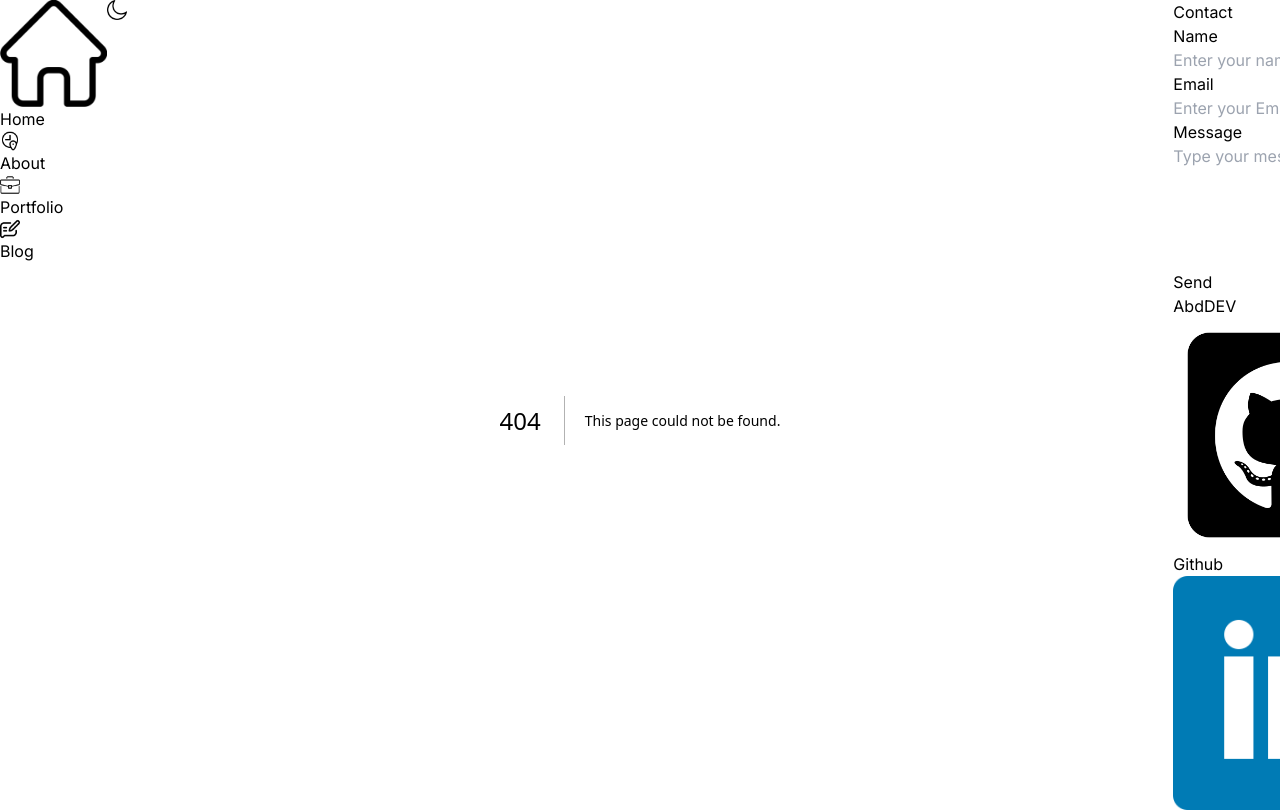
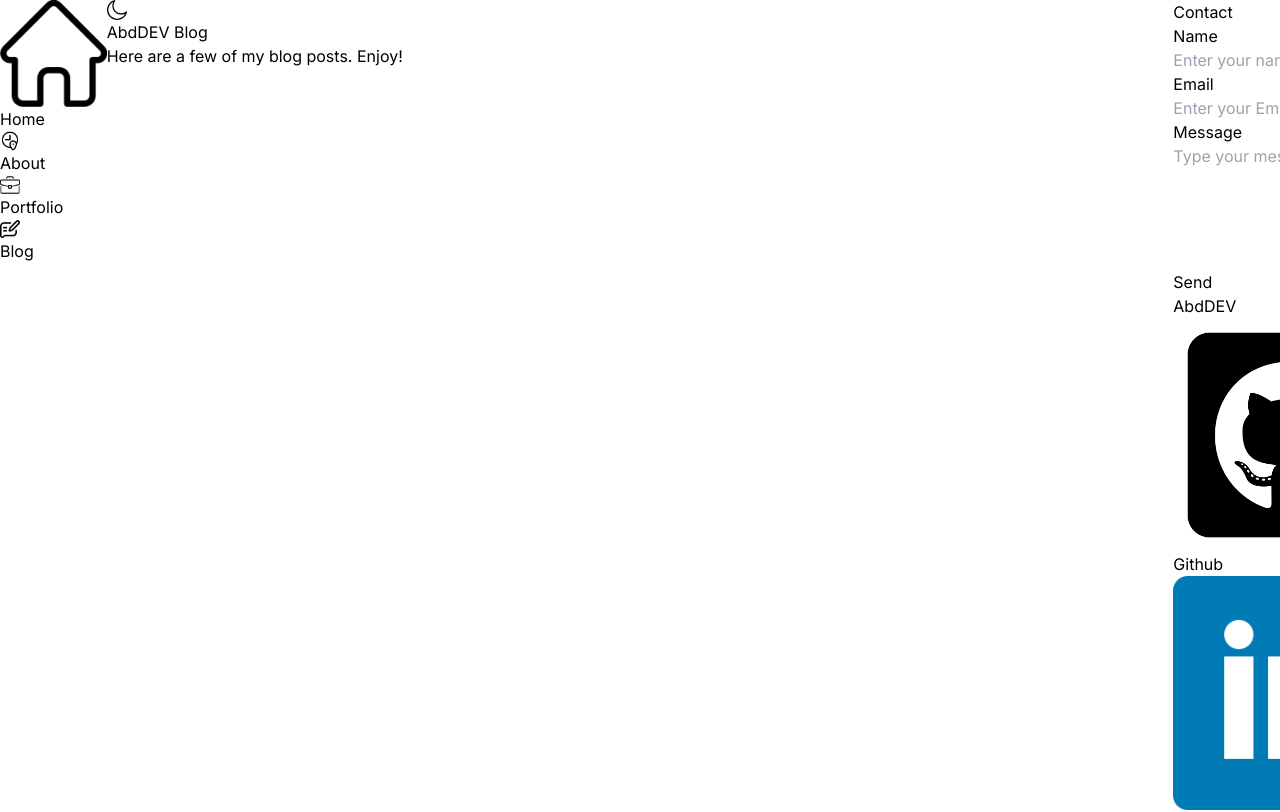
Before and after one commit to EggBurner/abddev-blog, a Next.js app: page /blog in a window 1280 px wide. Before the commit this address had no page. Shown: the top 812 px of the page. Built offline with nearby package versions, Linux system fonts and the light colour scheme.

Commit message:
added blogs page and loading fallback

```diff
--- /dev/null
+++ b/src/Components/BlogIntro.tsx
@@ -0,0 +1,16 @@
+import React from "react";
+
+const BlogIntro = () => {
+  return (
+    <div>
+      <span className="inline-block h-12 translate-y-3 rotate-[-2deg] bg-[hsla(0deg,100%,40%,0.3)]">
+        <h1 className="text-7xl font-bold translate-y-[-0.2em] text-accent rotate-3">
+          AbdDEV Blog
+        </h1>
+      </span>
+      <p className="mt-6 text-lg font-semibold">Here are a few of my blog posts. Enjoy!</p>
+    </div>
+  );
+};
+
+export default BlogIntro;
--- a/src/Components/LatestPosts.tsx
+++ b/src/Components/LatestPosts.tsx
@@ -50,7 +50,7 @@ const LatestPosts = async () => {
         ))}
       </article>
       <div>
-        <Link href={'/blogs'}><button className="float-right mt-6 bg-accent px-4 py-2 rounded-md text-[#f3f3f3]">More Posts</button></Link>
+        <Link href={'/blog'}><button className="float-right mt-6 bg-accent px-4 py-2 rounded-md text-[#f3f3f3]">More Posts</button></Link>
       </div>
 
     </section>
--- a/src/Components/SideBar.tsx
+++ b/src/Components/SideBar.tsx
@@ -67,10 +67,10 @@ const SideBar = () => {
           </li>
           <li
             className={`w-full  border-red-500 px-2 md:px-6 ${
-              arr.includes("blogs") ? "border-r-4" : ""
+              arr.includes("blog") ? "border-r-4" : ""
             }`}
           >
-            <Link href={"/blogs"} className=" flex flex-col items-center">
+            <Link href={"/blog"} className=" flex flex-col items-center">
               <Image
                 src={blog}
                 alt="blog"
--- /dev/null
+++ b/src/app/blog/page.tsx
@@ -0,0 +1,13 @@
+import React from "react";
+import BlogIntro from "@/Components/BlogIntro";
+
+const page = () => {
+  return (
+    <main>
+      <BlogIntro />
+
+    </main>
+  );
+};
+
+export default page;
--- a/src/app/globals.css
+++ b/src/app/globals.css
@@ -88,3 +88,195 @@
     -ms-overflow-style: none; /* IE and Edge */
     scrollbar-width: none; /* Firefox */
 }
+
+
+.cssload-container * {
+    box-sizing: border-box;
+  }
+
+  .cssload-container {
+    margin: 38px auto 0 auto;
+    max-width: 1048px;
+  }
+
+  .cssload-container ul li {
+    list-style: none;
+  }
+
+  .cssload-flex-container {
+    display: flex;
+    display: -o-flex;
+    display: -ms-flex;
+    display: -webkit-flex;
+    display: -moz-flex;
+    flex-direction: row;
+    flex-wrap: wrap;
+    justify-content: space-around;
+  }
+
+  .cssload-flex-container li {
+    padding: 19px;
+    height: 188px;
+    width: 188px;
+    margin: 56px 38px;
+    position: relative;
+    text-align: center;
+  }
+
+  .cssload-loading-center {
+    display: inline-block;
+    position: absolute;
+      /* The color can be custmized, This color is for center cube.*/
+    background: #ff0000;
+    height: 56px;
+    width: 56px;
+    left: 68px;
+    top: 69px;
+    transform: rotate(45deg);
+    border-radius: 6px;
+    animation: pulse 1.3s ease infinite;
+  }
+
+  .cssload-loading {
+    display: inline-block;
+    position: relative;
+    width: 141px;
+    height: 141px;
+    margin-top: 6px;
+    transform: rotate(45deg);
+  }
+
+  .cssload-loading:after, .cssload-loading:before {
+    position: absolute;
+    content: '';
+    height: 19px;
+    width: 19px;
+    display: block;
+    top: 0;
+      /* The color can be custmized, This color is for 4 cubes.*/
+    background: #ff5252;
+    border-radius: 6px;
+  }
+
+  .cssload-loading:after {
+    right: 0;
+    animation: square-tr 2.6s ease infinite;
+    animation-delay: .162.5s;
+  }
+
+  .cssload-loading:before {
+    animation: square-tl 2.6s ease infinite;
+    animation-delay: .162.5s;
+  }
+
+  .cssload-loading.cssload-two {
+    position: relative;
+    top: -150px;
+  }
+
+  .cssload-loading.cssload-two:after, .cssload-loading.cssload-two:before {
+    bottom: 0;
+    top: initial;
+  }
+
+  .cssload-loading.cssload-two:after {
+    animation: square-br 2.6s ease infinite;
+    animation-direction: reverse;
+  }
+
+  .cssload-loading.cssload-two:before {
+    animation: square-bl 2.6s ease infinite;
+    animation-direction: reverse;
+  }
+
+  @keyframes square-tl {
+    0% {
+      transform: translate(0, 0);
+    }
+
+    25% {
+      transform: translate(0, 117.5px);
+    }
+
+    50% {
+      transform: translate(117.5px, 117.5px);
+    }
+
+    75% {
+      transform: translate(117.5px, 0);
+    }
+  }
+
+  @keyframes square-bl {
+    0% {
+      transform: translate(0, 0);
+    }
+
+    25% {
+      transform: translate(0, -117.5px);
+    }
+
+    50% {
+      transform: translate(117.5px, -117.5px);
+    }
+
+    75% {
+      transform: translate(117.5px, 0);
+    }
+  }
+
+  @keyframes square-tr {
+    0% {
+      transform: translate(0, 0);
+    }
+
+    25% {
+      transform: translate(-117.5px, 0);
+    }
+
+    50% {
+      transform: translate(-117.5px, 117.5px);
+    }
+
+    75% {
+      transform: translate(0, 117.5px);
+    }
+  }
+
+  @keyframes square-br {
+    0% {
+      transform: translate(0, 0);
+    }
+
+    25% {
+      transform: translate(-117.5px, 0);
+    }
+
+    50% {
+      transform: translate(-117.5px, -117.5px);
+    }
+
+    75% {
+      transform: translate(0, -117.5px);
+    }
+  }
+
+  @keyframes rotate {
+    from {
+      transform: rotate(0deg);
+    }
+
+    to {
+      transform: rotate(360deg);
+    }
+  }
+
+  @keyframes pulse {
+    0%, 100% {
+      transform: scale(inherit) rotate(45deg);
+    }
+
+    75% {
+      transform: scale(0.25) rotate(45deg);
+    }
+  }
--- a/src/app/layout.tsx
+++ b/src/app/layout.tsx
@@ -1,6 +1,7 @@
 import type { Metadata } from "next";
 import { Inter } from "next/font/google";
 import "./globals.css";
+
 
 import SideBar from "@/Components/SideBar";
 import Header from "@/Components/Header";
@@ -17,6 +18,8 @@ export default function RootLayout({
 }: Readonly<{
   children: React.ReactNode;
 }>) {
+
+
   return (
     <html lang="en">
         <body className={`${inter.className} grid grid-cols-10 sm:grid-cols-12 dark:bg-slate-800 dark:text-[#f1f1f1]`}>
--- /dev/null
+++ b/src/app/loading.tsx
@@ -0,0 +1,17 @@
+import React from "react";
+
+const loading = () => {
+  return (
+    <div className="cssload-container">
+      <ul className="cssload-flex-container">
+        <li>
+          <span className="cssload-loading cssload-one"></span>
+          <span className="cssload-loading cssload-two"></span>
+          <span className="cssload-loading-center"></span>
+        </li>
+      </ul>
+    </div>
+  );
+};
+
+export default loading;
```
Lines whose indentation alone changed are shown as unchanged.
